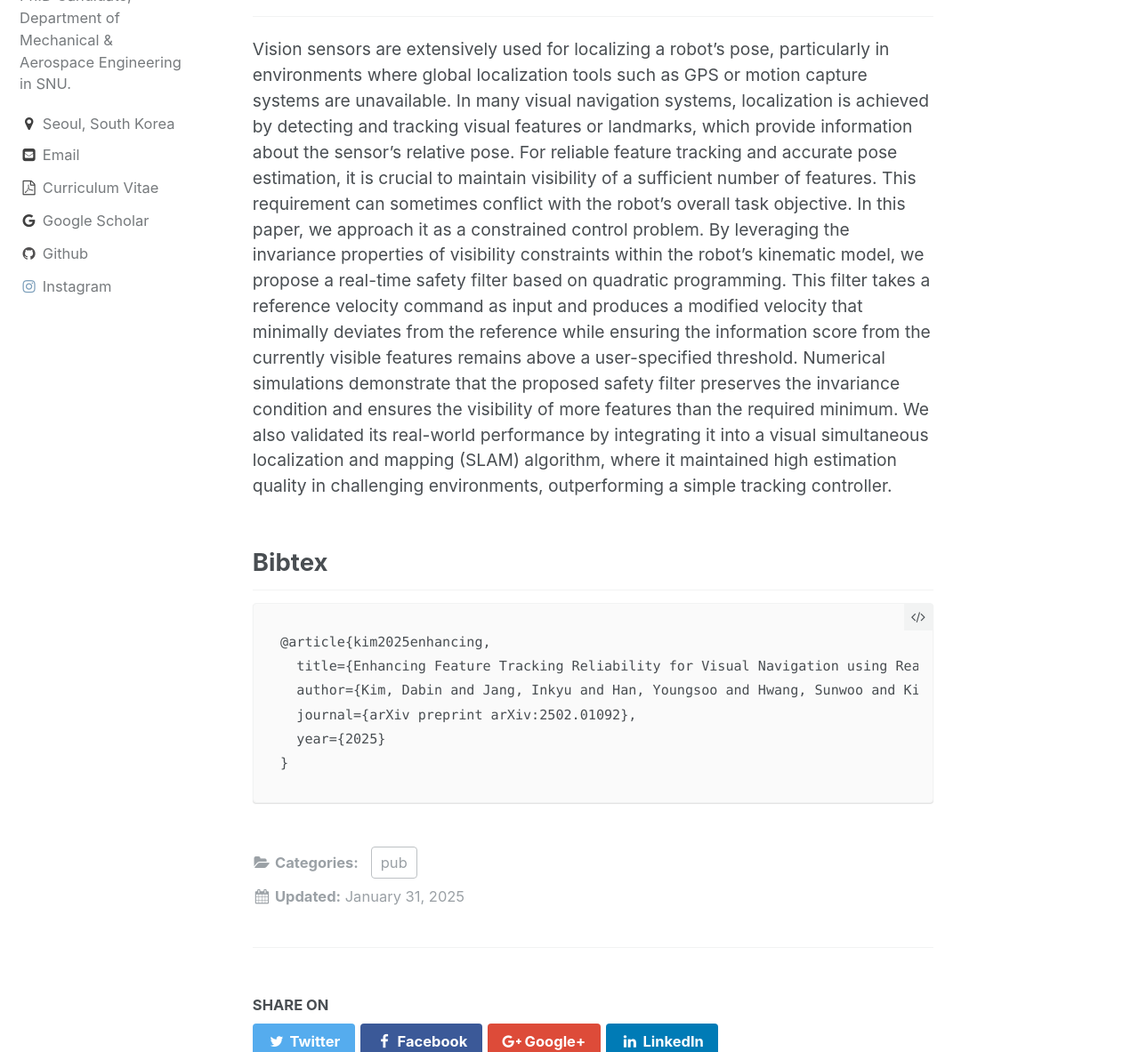
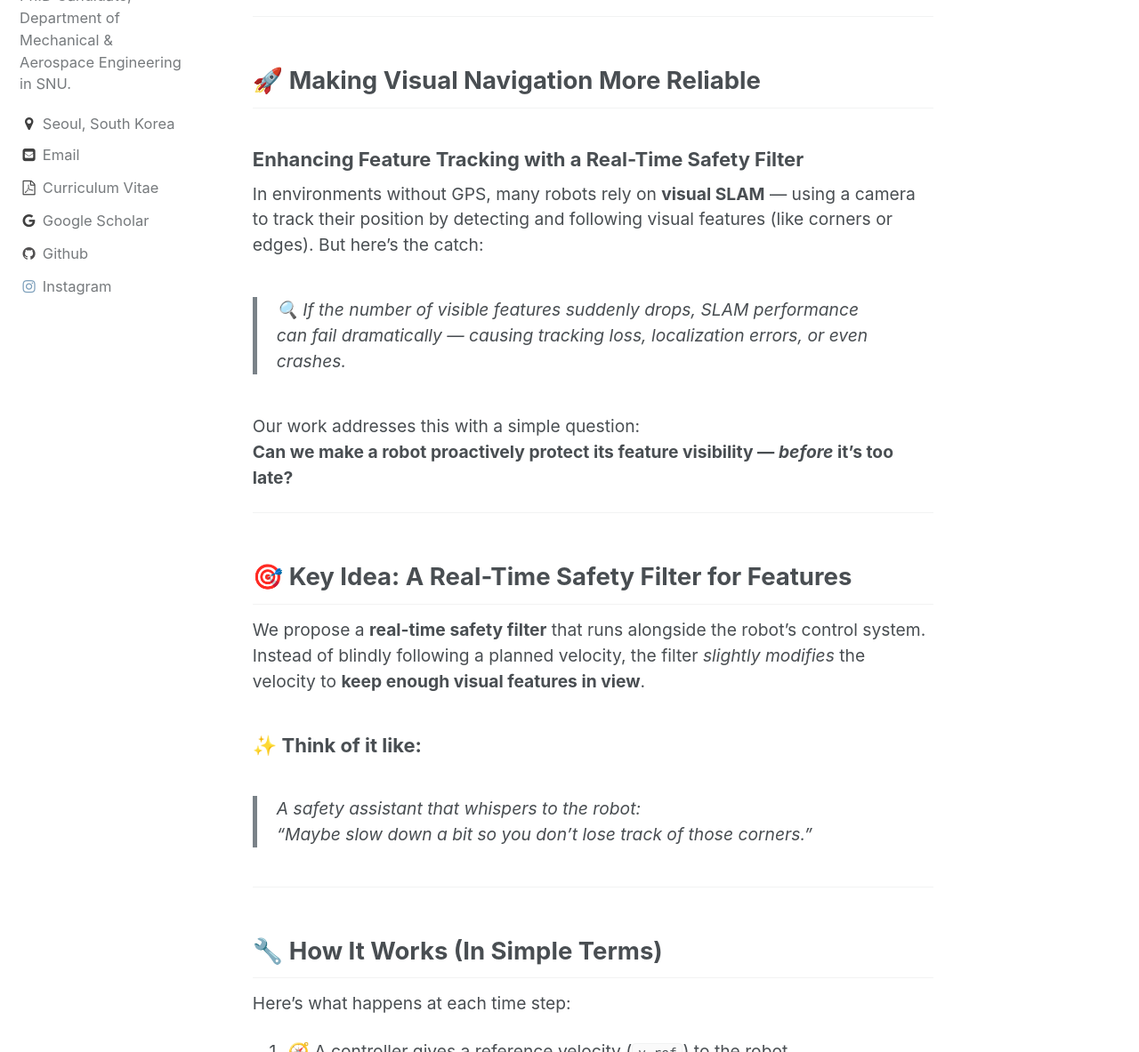
Before and after one commit to dabinkim-LGOM/dabinkim-LGOM.github.io, a Jekyll site: the page built from pub/_posts/2025-01-31-Enhancing Feature Tracking Reliability for Visual Navigation using Real-Time Safety Filter.md, in a window 1280 px wide and 1400 px high, scrolled down 519 px, cut to the strip 217-1400 px from the top of the window. Shown: the whole strip at 89% size. Built offline with Jekyll 4.4.1, drawn with Linux system fonts in a browser that asks for light colours; some of the changed text lies outside the part shown.

Commit message:
Update 2025-01-31-Enhancing Feature Tracking Reliability for Visual Navigation using Real-Time Safety Filter.md

```diff
--- a/pub/_posts/2025-01-31-Enhancing Feature Tracking Reliability for Visual Navigation using Real-Time Safety Filter.md
+++ b/pub/_posts/2025-01-31-Enhancing Feature Tracking Reliability for Visual Navigation using Real-Time Safety Filter.md
@@ -22,7 +22,87 @@ excerpt: This paper presents a real-time safety filter for robot navigation that
 {% include youtubePlayer.html id="pZ9nvobevcs" %}
 ---
 
-Vision sensors are extensively used for localizing a robot's pose, particularly in environments where global localization tools such as GPS or motion capture systems are unavailable. In many visual navigation systems, localization is achieved by detecting and tracking visual features or landmarks, which provide information about the sensor's relative pose. For reliable feature tracking and accurate pose estimation, it is crucial to maintain visibility of a sufficient number of features. This requirement can sometimes conflict with the robot's overall task objective. In this paper, we approach it as a constrained control problem. By leveraging the invariance properties of visibility constraints within the robot's kinematic model, we propose a real-time safety filter based on quadratic programming. This filter takes a reference velocity command as input and produces a modified velocity that minimally deviates from the reference while ensuring the information score from the currently visible features remains above a user-specified threshold. Numerical simulations demonstrate that the proposed safety filter preserves the invariance condition and ensures the visibility of more features than the required minimum. We also validated its real-world performance by integrating it into a visual simultaneous localization and mapping (SLAM) algorithm, where it maintained high estimation quality in challenging environments, outperforming a simple tracking controller.
+## 🚀 Making Visual Navigation More Reliable
+### Enhancing Feature Tracking with a Real-Time Safety Filter
+
+In environments without GPS, many robots rely on **visual SLAM** — using a camera to track their position by detecting and following visual features (like corners or edges). But here’s the catch:
+
+> 🔍 If the number of visible features suddenly drops, SLAM performance can fail dramatically — causing tracking loss, localization errors, or even crashes.
+
+Our work addresses this with a simple question:
+**Can we make a robot proactively protect its feature visibility — *before* it’s too late?**
+
+---
+
+## 🎯 Key Idea: A Real-Time Safety Filter for Features
+
+We propose a **real-time safety filter** that runs alongside the robot’s control system. Instead of blindly following a planned velocity, the filter *slightly modifies* the velocity to **keep enough visual features in view**.
+
+### ✨ Think of it like:
+> A safety assistant that whispers to the robot:
+> _“Maybe slow down a bit so you don’t lose track of those corners.”_
+
+---
+
+## 🔧 How It Works (In Simple Terms)
+
+Here’s what happens at each time step:
+
+1. 🧭 A controller gives a reference velocity (`v_ref`) to the robot.
+2. 👁 The camera sees visual features and computes an **information score** — a measure of how “rich” the current features are.
+3. 🧮 A **quadratic program (QP)** solves for a new velocity (`v_filtered`) that:
+   - Is close to `v_ref`
+   - Ensures the information score stays above a threshold
+
+---
+
+### 📊 Suggested Graphic:
+_A diagram showing:_
+- Original velocity vector
+- Modified velocity vector
+- Feature score threshold
+- Features moving out of FOV
+
+---
+
+## 🧪 Experiments
+
+### ✅ Simulation:
+- We tested in a simulated indoor environment with sudden changes in feature visibility.
+- Without our filter, the robot frequently lost track of features.
+- With our filter, it slowed or adjusted direction to maintain trackability.
+
+### ✅ Real-world Deployment:
+- We mounted a monocular camera on a wheeled robot.
+- The robot navigated safely even when entering textureless areas like blank walls or glass.
+
+---
+
+### 📷 Suggested Graphic:
+_Side-by-side screenshots of:_
+- Feature tracking over time (with and without filter)
+- Trajectories diverging due to tracking failure
+
+---
+
+## 📈 Why It Matters
+
+- 🎯 **SLAM safety**: Prevents catastrophic failures due to feature loss.
+- ⚡ **Real-time**: The filter runs fast enough for real robots.
+- 🧠 **Minimal intervention**: Only adjusts motion when necessary — keeps original behavior otherwise.
+
+---
+
+## 🧩 Future Ideas
+
+We’re excited to:
+- Combine this with **active vision** to move toward richer feature regions
+- Extend it to **multi-sensor fusion** systems
+- Use it in **autonomous drones**, where losing features mid-flight can be fatal
+
+---
+
+<!-- Vision sensors are extensively used for localizing a robot's pose, particularly in environments where global localization tools such as GPS or motion capture systems are unavailable. In many visual navigation systems, localization is achieved by detecting and tracking visual features or landmarks, which provide information about the sensor's relative pose. For reliable feature tracking and accurate pose estimation, it is crucial to maintain visibility of a sufficient number of features. This requirement can sometimes conflict with the robot's overall task objective. In this paper, we approach it as a constrained control problem. By leveraging the invariance properties of visibility constraints within the robot's kinematic model, we propose a real-time safety filter based on quadratic programming. This filter takes a reference velocity command as input and produces a modified velocity that minimally deviates from the reference while ensuring the information score from the currently visible features remains above a user-specified threshold. Numerical simulations demonstrate that the proposed safety filter preserves the invariance condition and ensures the visibility of more features than the required minimum. We also validated its real-world performance by integrating it into a visual simultaneous localization and mapping (SLAM) algorithm, where it maintained high estimation quality in challenging environments, outperforming a simple tracking controller. -->
 
 {% include base_path %}
 
```
